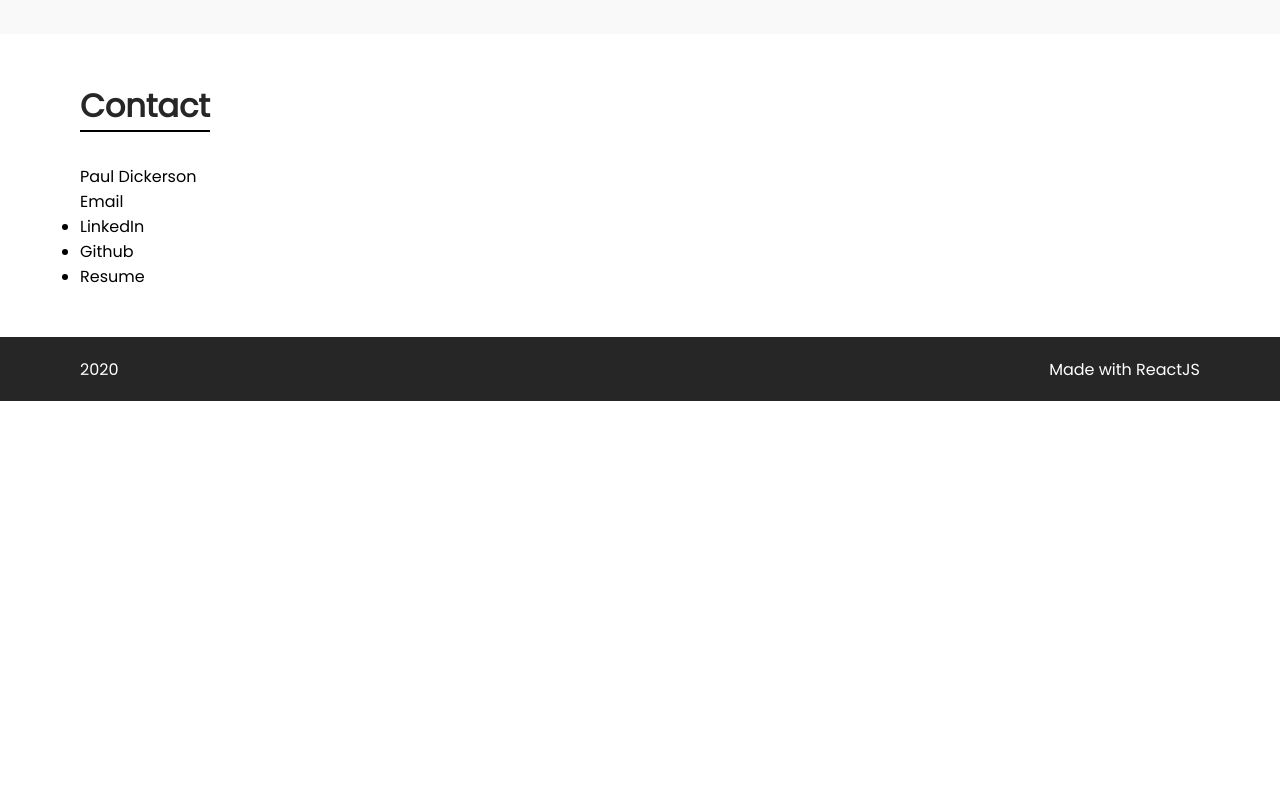
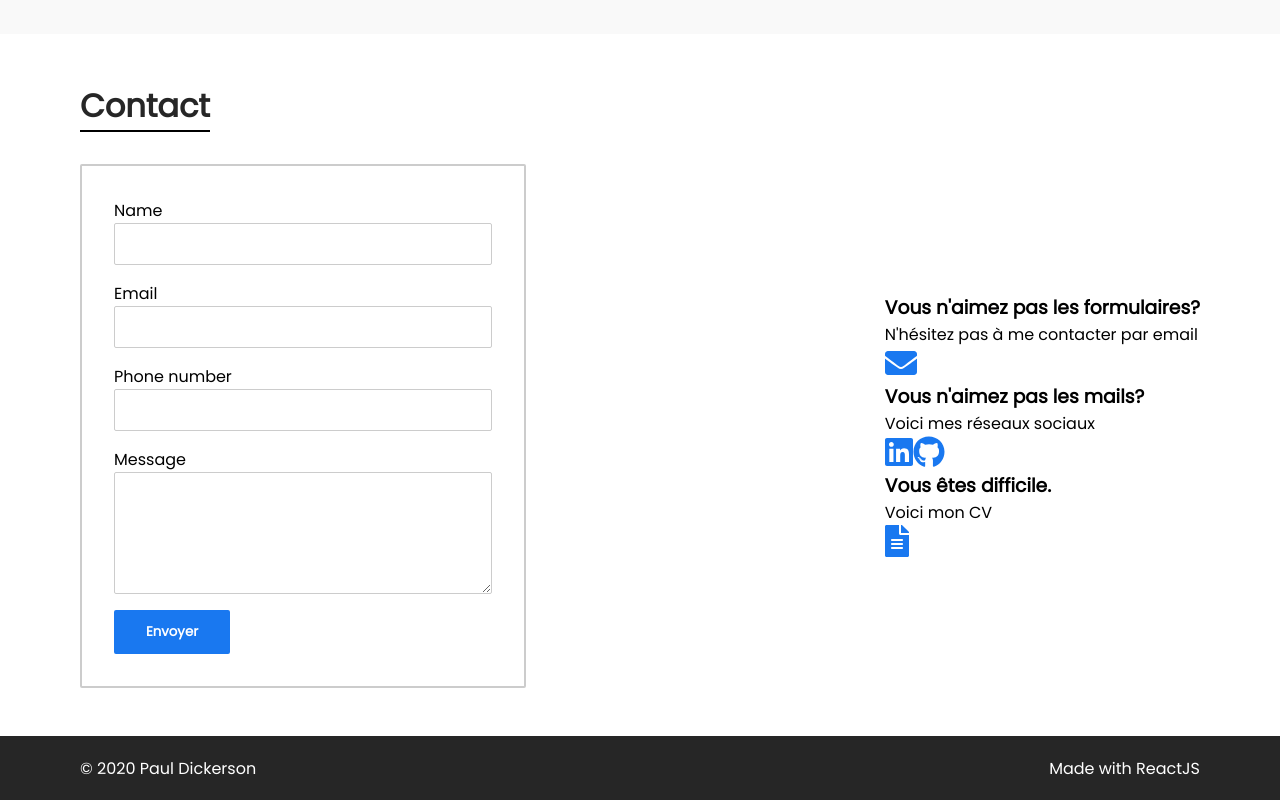
Before and after one commit to pauldkn/portfolio, a React (Create React App) app: page / in a window 1280 px wide. Shown: the part 1694-2494 px from the top of the page. Before the commit the page ends 2095 px from the top, so only its background shows below. Built offline with nearby package versions, Linux system fonts and the light colour scheme.

Commit message:
ContactForm, ContactInfos

```diff
--- a/package.json
+++ b/package.json
@@ -3,6 +3,10 @@
   "version": "0.1.0",
   "private": true,
   "dependencies": {
+    "@fortawesome/fontawesome-svg-core": "^1.2.30",
+    "@fortawesome/free-brands-svg-icons": "^5.14.0",
+    "@fortawesome/free-solid-svg-icons": "^5.14.0",
+    "@fortawesome/react-fontawesome": "^0.1.11",
     "@testing-library/jest-dom": "^4.2.4",
     "@testing-library/react": "^9.5.0",
     "@testing-library/user-event": "^7.2.1",
--- a/src/App.js
+++ b/src/App.js
@@ -1,10 +1,10 @@
 import React from "react";
 import { Switch, Route } from "react-router-dom";
+import './FontAwesome/fontAwesome'
 import "./styles/App.scss";
 
 import Navbar from "./components/Navbar";
 import Footer from "./components/Footer";
-
 import Home from "./components/Views/Home";
 import About from "./components/Views/About";
 
--- /dev/null
+++ b/src/FontAwesome/fontAwesome.js
@@ -0,0 +1,9 @@
+import { library } from "@fortawesome/fontawesome-svg-core";
+import { faLinkedin, faGithub } from "@fortawesome/free-brands-svg-icons";
+import {
+  faEnvelope,
+  faMapMarkerAlt,
+  faFileAlt,
+} from "@fortawesome/free-solid-svg-icons";
+
+library.add(faLinkedin, faGithub, faEnvelope, faMapMarkerAlt, faFileAlt);
--- a/src/components/ButtonScroll.js
+++ b/src/components/ButtonScroll.js
@@ -4,7 +4,7 @@ import "../styles/button.scss";
 export default function ButtonScroll({ text }) {
   const handleScrollToProjects = () => {
     window.scrollTo({
-      top: 695,
+      top: 10000,
       behavior: "smooth",
     });
   };
--- a/src/components/Contact/ContactForm.js
+++ b/src/components/Contact/ContactForm.js
@@ -6,7 +6,6 @@ export default class ContactForm extends Component {
     name: "",
     email: "",
     tel: "",
-    object: "",
     message: "",
   };
 
@@ -28,21 +27,30 @@ export default class ContactForm extends Component {
         onSubmit={this.handleSubmit}
       >
         <label htmlFor="name">Name</label>
-        <input type="text" name="name" id="name" autoComplete="off" />
+        <input type="text" name="name" id="name" autoComplete="off" required />
 
         <label htmlFor="email">Email</label>
-        <input type="email" name="email" id="email" autoComplete="off" />
+        <input
+          type="email"
+          name="email"
+          id="email"
+          autoComplete="off"
+          required
+        />
 
         <label htmlFor="tel">Phone number</label>
         <input type="tel" name="tel" id="tel" autoComplete="off" />
 
-        <label htmlFor="object">Object</label>
-        <input type="text" name="object" id="object" />
+        <label htmlFor="message">Message</label>
+        <textarea
+          name="message"
+          id="message"
+          cols="30"
+          rows="5"
+          required
+        ></textarea>
 
-        <label htmlFor="message">Message</label>
-        <textarea name="message" id="message" cols="30" rows="5"></textarea>
-
-        <ButtonSubmit text={"Send message"} />
+        <ButtonSubmit text={"Envoyer"} />
       </form>
     );
   }
--- /dev/null
+++ b/src/components/Contact/ContactInformations.js
@@ -0,0 +1,41 @@
+import React from "react";
+import { FontAwesomeIcon } from "@fortawesome/react-fontawesome";
+
+export default function ContactInformations() {
+  return (
+    <div className="contact-informations flex-col space-b">
+      <div className="mail">
+        <h3>Vous n'aimez pas les formulaires?</h3>
+        <p>N'hésitez pas à me contacter par email</p>
+        <a href="mailto:pauldkn.code@gmail.com" className="link">
+          <FontAwesomeIcon icon="envelope" size='2x' />
+        </a>
+      </div>
+      <div className="networks">
+        <h3>Vous n'aimez pas les mails?</h3>
+        <p>Voici mes réseaux sociaux</p>
+        <a
+          href="https://www.linkedin.com/in/paul-dickerson/"
+          target="blank"
+          rel="noopener noreferrer"
+        >
+          <FontAwesomeIcon icon={["fab", "linkedin"]} size="2x" />
+        </a>
+        <a
+          href="https://github.com/pauldkn"
+          target="_blank"
+          rel="noopener noreferrer"
+        >
+          <FontAwesomeIcon icon={["fab", "github"]} size="2x" />
+        </a>
+      </div>
+      <div className="resume">
+        <h3>Vous êtes difficile.</h3>
+        <p>Voici mon CV</p>
+        <a href="/">
+          <FontAwesomeIcon icon="file-alt" size="2x" />
+        </a>
+      </div>
+    </div>
+  );
+}
--- a/src/components/Contact/ContactSection.js
+++ b/src/components/Contact/ContactSection.js
@@ -1,18 +1,15 @@
 import React from "react";
 import ContactForm from "./ContactForm";
+import ContactInformations from './ContactInformations' ;
 
 export default function ContactSection() {
   return (
     <section className="contact-section flex-col">
       <h1>Contact</h1>
-      <p>Paul Dickerson</p>
-      <a href="mailto:pauldkn.code@gmail.com">Email</a>
-      <ul>
-        <li><a href="/">LinkedIn</a> </li>
-        <li><a href="/">Github</a> </li>
-        <li><a href="/">Resume</a> </li>
-      </ul>
-      {/* <ContactForm /> */}
+      <div className="contact-options flex space-b">
+        <ContactForm />
+        <ContactInformations />
+      </div>
     </section>
   );
 }
--- a/src/components/Footer.js
+++ b/src/components/Footer.js
@@ -3,7 +3,7 @@ import React from "react";
 export default function Footer() {
   return (
     <footer className="footer flex full-width space-b">
-      <p>2020</p>
+      <p>© 2020 Paul Dickerson</p>
       <p>Made with ReactJS</p>
     </footer>
   );
--- a/src/styles/_base.scss
+++ b/src/styles/_base.scss
@@ -1,6 +1,7 @@
 $font-stack: "Poppins", Arial, Helvetica, sans-serif;
 $dark-blue: rgb(40, 40, 130);
 $blue: rgb(25, 120, 240);
+$dark-blue: rgb(22, 110, 240);
 $red: #b20a37;
 $grey: #ccc;
 // $light-grey: #eee;
--- a/src/styles/button.scss
+++ b/src/styles/button.scss
@@ -12,6 +12,8 @@
   width: fit-content;
   &:hover {
     padding: 10px 50px;
+    background-color: base.$dark-blue;
+    border: 2px solid base.$dark-blue;
     cursor: pointer;
     font-weight: bold;
   }
--- a/src/styles/home.scss
+++ b/src/styles/home.scss
@@ -63,6 +63,13 @@
   background-color: white;
 }
 
+.contact-informations {
+  height: 100%;
+  a {
+    color: base.$blue;
+  }
+}
+
 .form-contact {
   border: 2px solid base.$grey;
   border-radius: 2px;
```
Also changed, not shown: 1 other file (tests, documents, lock files or other folders).
